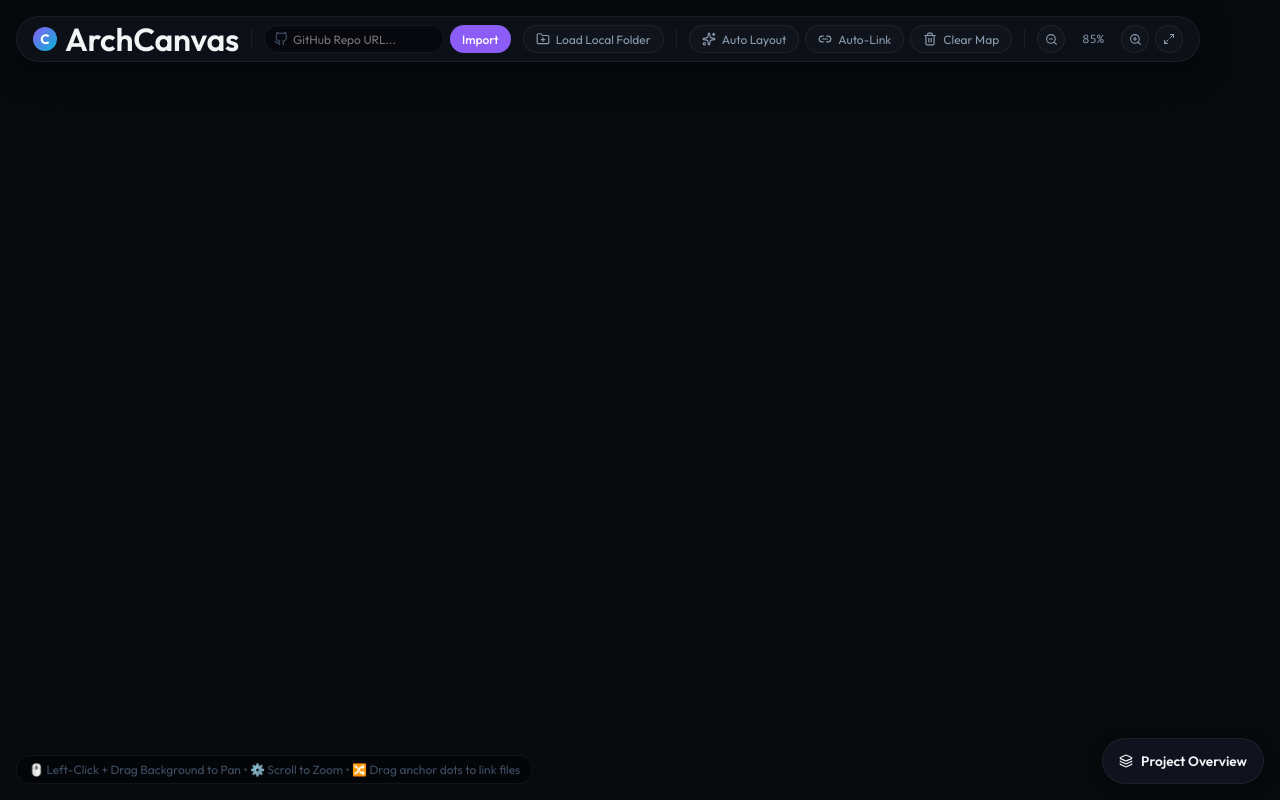
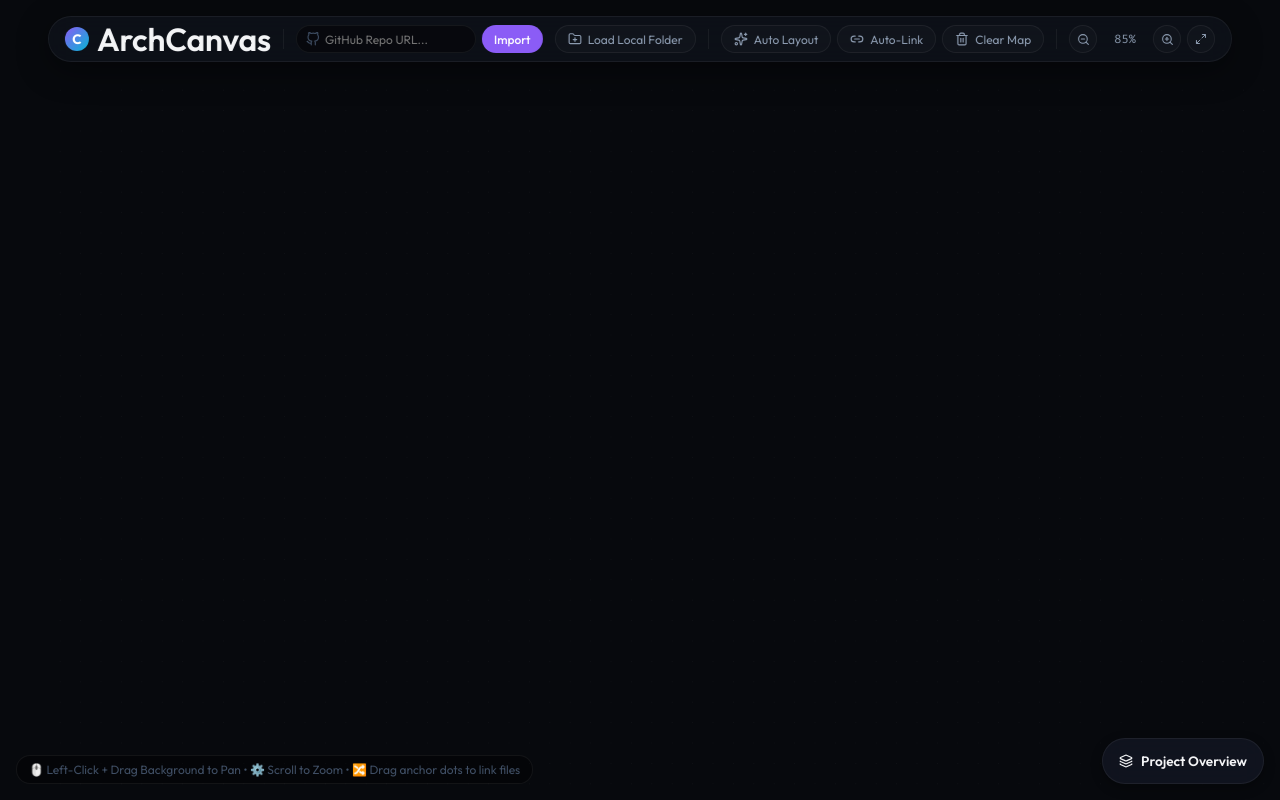
Before and after one commit to x2dat/ArchCanvas, a React (Vite) app: page / in a window 1280 px wide. Built offline with nearby package versions, Linux system fonts and the light colour scheme.

Commit message:
style: center floating toolbar on viewport and prevent items from squishing

```diff
--- a/src/App.css
+++ b/src/App.css
@@ -191,7 +191,8 @@
 .toolbar-panel {
   position: absolute;
   top: 16px;
-  left: 16px;
+  left: 50%;
+  transform: translateX(-50%);
   height: 46px;
   border-radius: 23px;
   display: flex;
@@ -199,6 +200,11 @@
   padding: 0 16px;
   gap: 12px;
   z-index: 20;
+  white-space: nowrap;
+}
+
+.toolbar-panel > * {
+  flex-shrink: 0;
 }
 
 .toolbar-logo {
```
